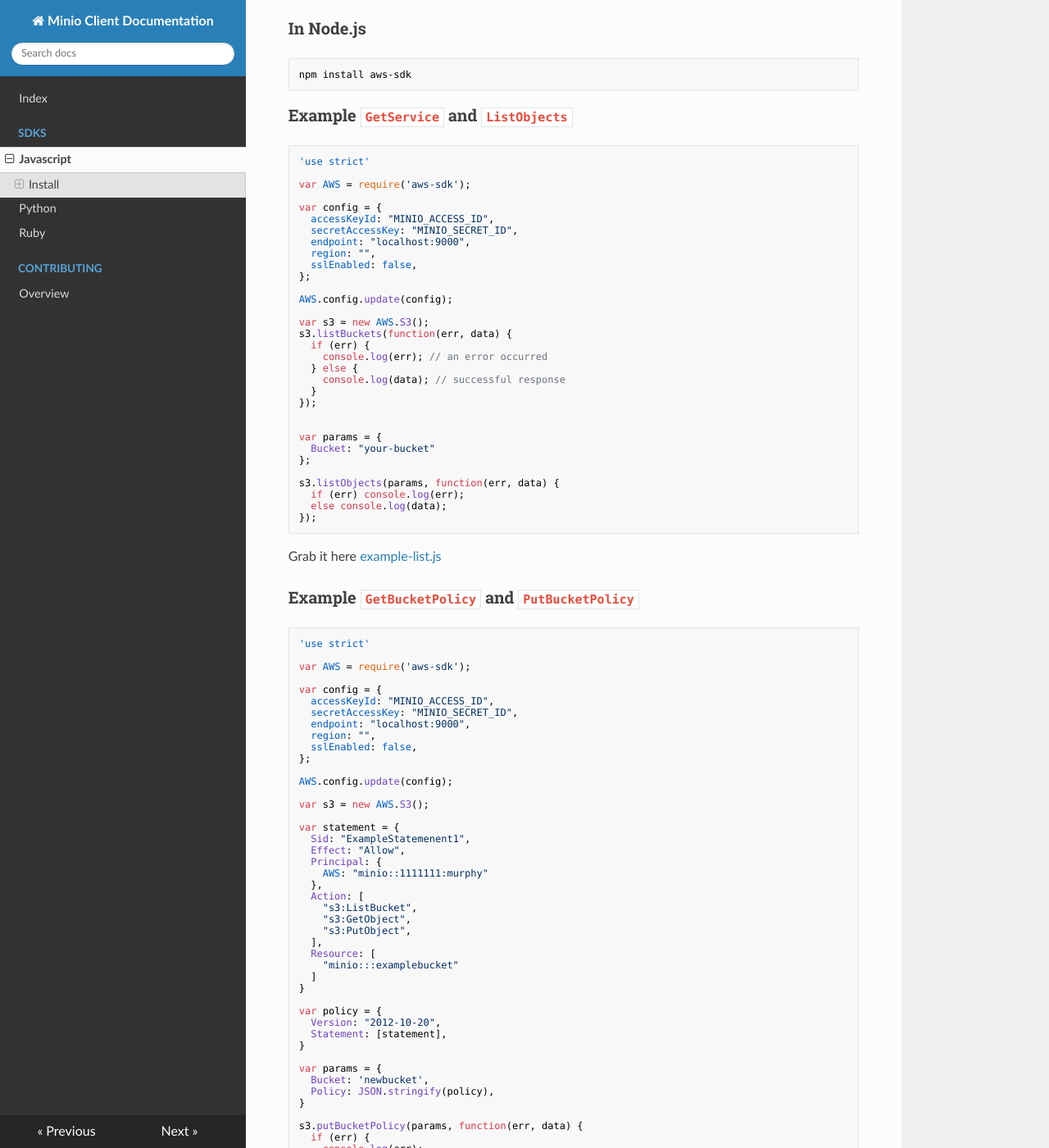
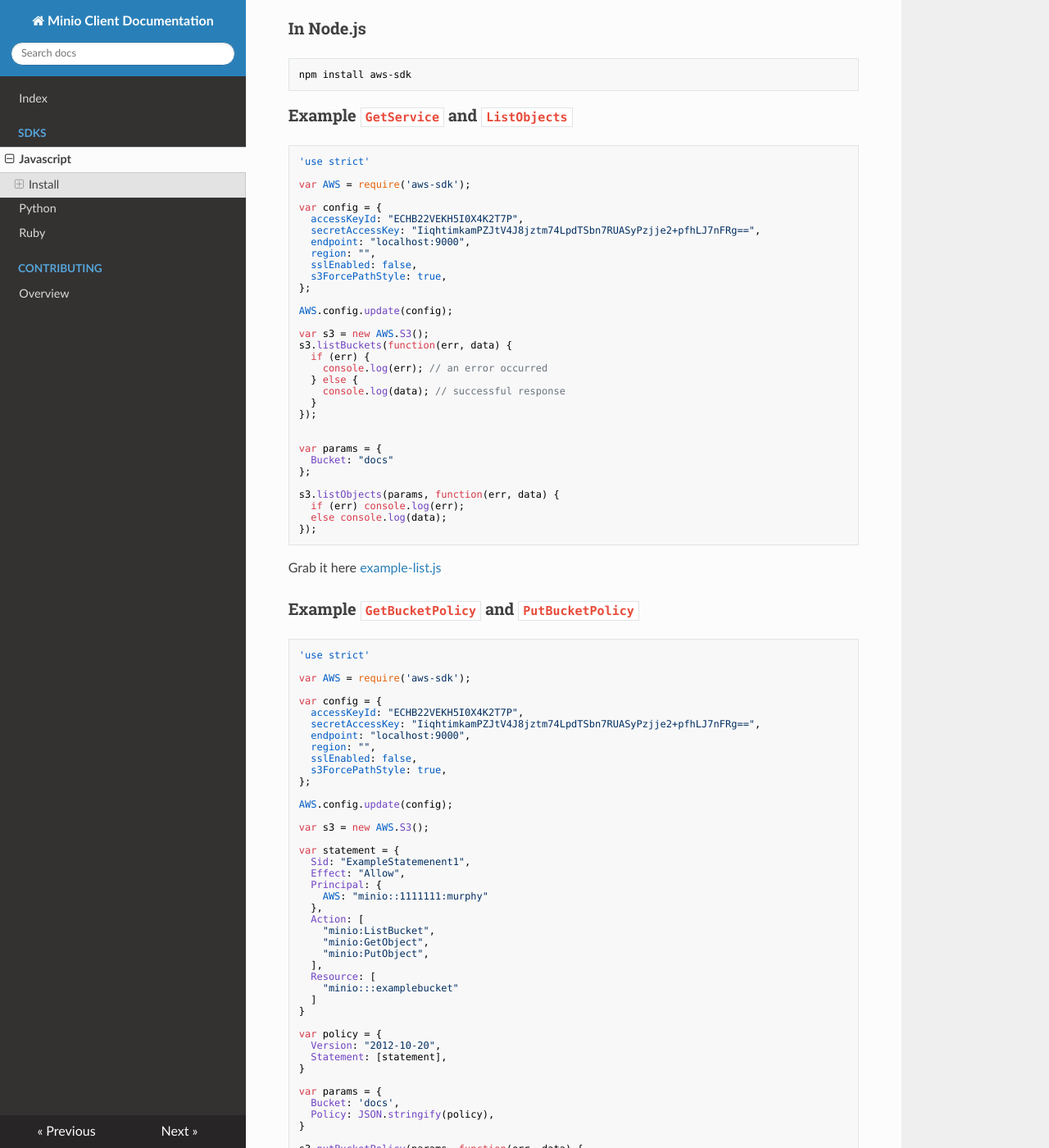
Before and after one commit to minio/mc, an MkDocs documentation site: the page built from docs/sdks/js/javascript.md, in a window 1280 px wide and 1400 px high, scrolled down 195 px. Shown: the whole window at 82% size. Built offline with MkDocs 1.6.1, drawn with Linux system fonts in a browser that asks for light colours; nearby versions of some CDN libraries; old or Windows-style settings are respelled for this version of MkDocs.

Commit message:
Update client examples for ListObjects, Put/GetBucketPolicy

```diff
--- a/docs/sdks/js/javascript.md
+++ b/docs/sdks/js/javascript.md
@@ -16,11 +16,12 @@ npm install aws-sdk
 var AWS = require('aws-sdk');
 
 var config = {
-  accessKeyId: "MINIO_ACCESS_ID",
-  secretAccessKey: "MINIO_SECRET_ID",
+  accessKeyId: "ECHB22VEKH5I0X4K2T7P",
+  secretAccessKey: "IiqhtimkamPZJtV4J8jztm74LpdTSbn7RUASyPzjje2+pfhLJ7nFRg==",
   endpoint: "localhost:9000",
   region: "",
   sslEnabled: false,
+  s3ForcePathStyle: true,
 };
 
 AWS.config.update(config);
@@ -36,7 +37,7 @@ s3.listBuckets(function(err, data) {
 
 
 var params = {
-  Bucket: "your-bucket"
+  Bucket: "docs"
 };
 
 s3.listObjects(params, function(err, data) {
@@ -55,11 +56,12 @@ Grab it here [example-list.js](https://github.com/Minio-io/mc/blob/master/docs/s
 var AWS = require('aws-sdk');
 
 var config = {
-  accessKeyId: "MINIO_ACCESS_ID",
-  secretAccessKey: "MINIO_SECRET_ID",
+  accessKeyId: "ECHB22VEKH5I0X4K2T7P",
+  secretAccessKey: "IiqhtimkamPZJtV4J8jztm74LpdTSbn7RUASyPzjje2+pfhLJ7nFRg==",
   endpoint: "localhost:9000",
   region: "",
   sslEnabled: false,
+  s3ForcePathStyle: true,
 };
 
 AWS.config.update(config);
@@ -73,9 +75,9 @@ var statement = {
     AWS: "minio::1111111:murphy"
   },
   Action: [
-    "s3:ListBucket",
-    "s3:GetObject",
-    "s3:PutObject",
+    "minio:ListBucket",
+    "minio:GetObject",
+    "minio:PutObject",
   ],
   Resource: [
     "minio:::examplebucket"
@@ -88,7 +90,7 @@ var policy = {
 }
 
 var params = {
-  Bucket: 'newbucket',
+  Bucket: 'docs',
   Policy: JSON.stringify(policy),
 }
 
@@ -101,7 +103,7 @@ s3.putBucketPolicy(params, function(err, data) {
 });
 
 var params = {
-  Bucket: 'newbucket'
+  Bucket: 'docs'
 };
 
 s3.getBucketPolicy(params, function(err, data) {
```
Also changed, not shown: docs/sdks/js/example-bucket-policy.js (+8 -7 lines), docs/sdks/js/example-list.js (+4 -3 lines).
